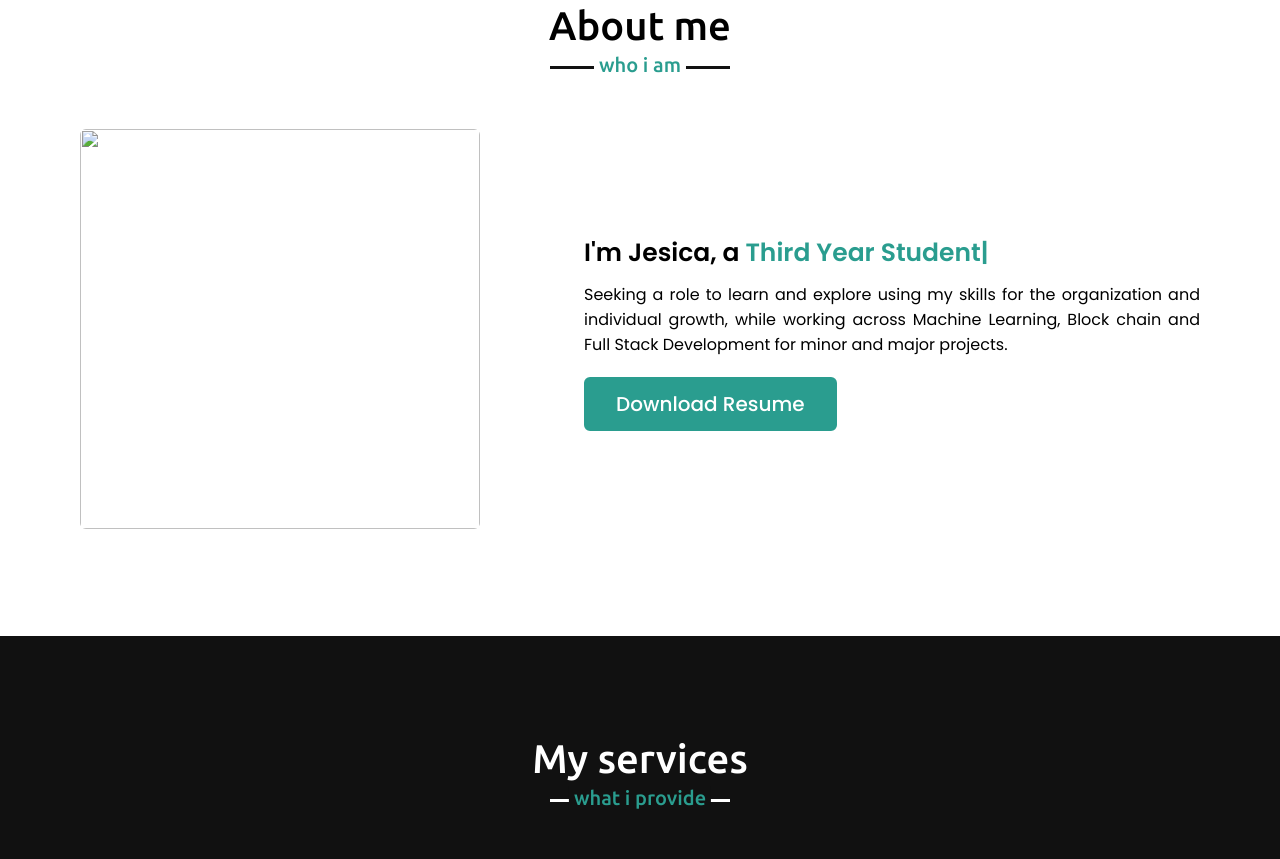
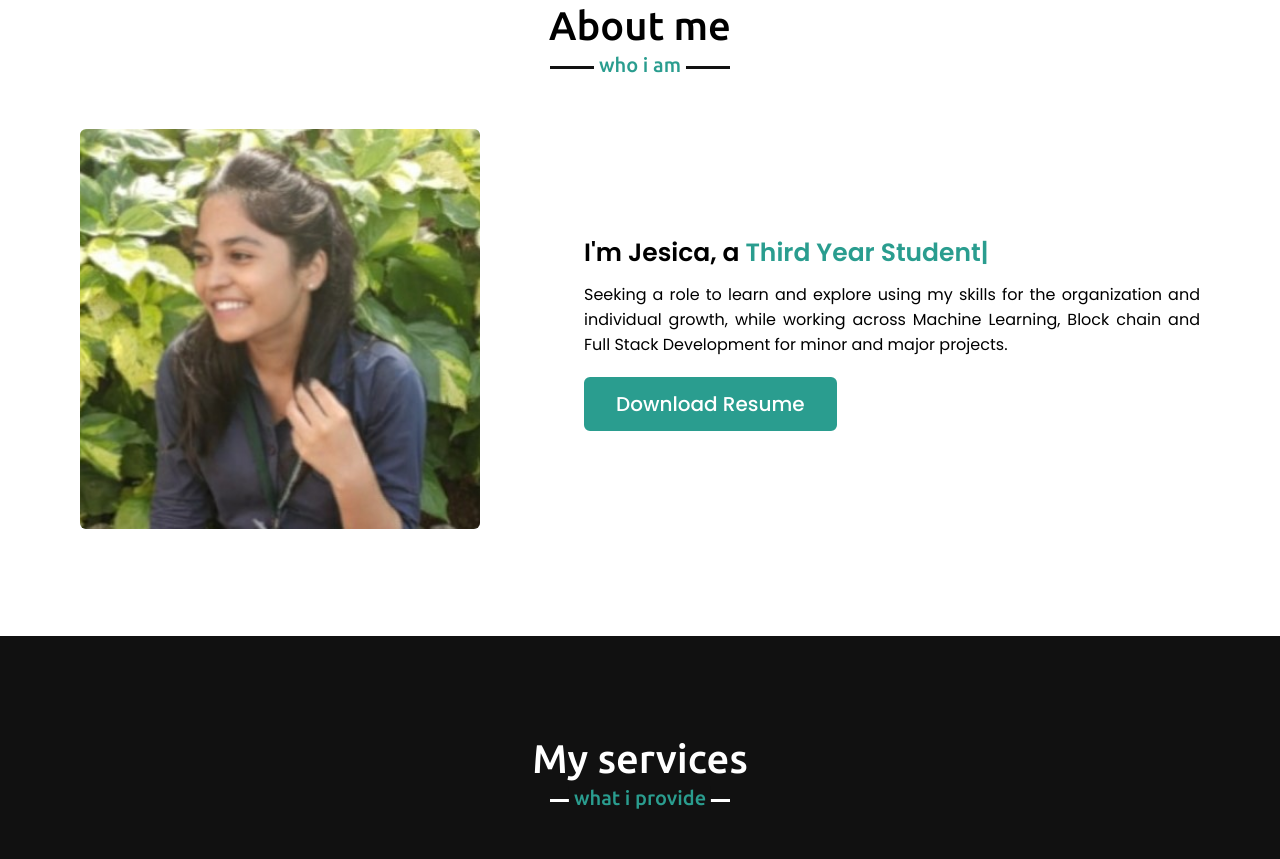
Before and after one commit to JesicaDsouza/JesicaDsouza.github.io, a plain HTML site: page index.html in a window 1280 px wide. Shown: the part 897-1756 px from the top of the page. Drawn offline with nearby package versions, Linux system fonts and the light colour scheme.

Commit message:
Update image src

```diff
--- a/index.html
+++ b/index.html
@@ -53,7 +53,7 @@
             <h2 class="title">About me</h2>
             <div class="about-content">
                 <div class="column left">
-                    <img src="Jesica1.jpg" alt="">
+                    <img src="images/Jesica1.jpg" alt="">
                 </div>
                 <div class="column right">
                     <div class="text">I'm Jesica, a <span class="typing-2"></span></div>
```
